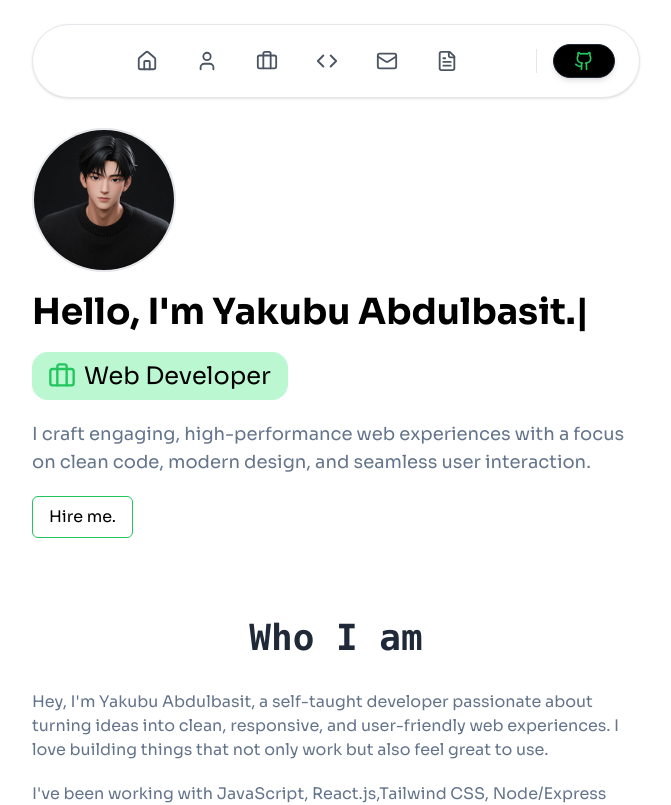
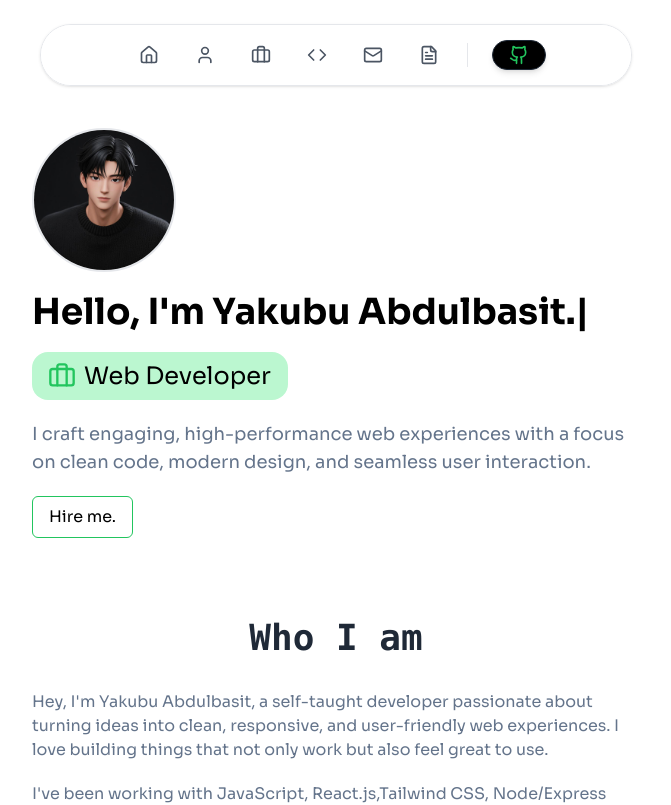
Before and after one commit to zayn-tech-info/me, a React (Vite) app: page / in a window 1280 px wide. Shown: the top 805 px of the page, without its empty margins (304-975 px from the left). Built offline with nearby package versions, Linux system fonts and the light colour scheme.

Commit message:
Refactor Navbar component for improved structure and styling

```diff
--- a/src/App.jsx
+++ b/src/App.jsx
@@ -8,7 +8,7 @@ const App = () => {
   return (
     <div>
       <div className="fixed inset-x-0 top-6 px-4 md:px-8 flex justify-center z-30">
-        <div className="w-1/2 min-w-[300px] max-w-[720px]">
+        <div className="w-full md:w-1/2 md:min-w-[300px] max-w-[720px] px-2">
           <Navbar />
         </div>
       </div>
--- a/src/components/Navbar.jsx
+++ b/src/components/Navbar.jsx
@@ -1,110 +1,78 @@
-import React, { useState } from 'react';
-import { Home, User, Briefcase, Code, Mail, FileText, Github, Menu, X } from 'lucide-react';
+import {
+  Home,
+  User,
+  Briefcase,
+  Code,
+  Mail,
+  FileText,
+  Github,
+} from "lucide-react";
 
 const navItems = [
-  { href: '#home', icon: <Home size={22} />, label: 'Home' },
-  { href: '#about', icon: <User size={22} />, label: 'About' },
-  { href: '#projects', icon: <Briefcase size={22} />, label: 'Projects' },
-  { href: '#skills', icon: <Code size={22} />, label: 'Skills' },
-  { href: '#contact', icon: <Mail size={22} />, label: 'Contact' },
-  { href: '/resume.pdf', icon: <FileText size={22} />, label: 'Resume', download: true },
+  { href: "#home", icon: <Home size={20} />, label: "Home" },
+  { href: "#about", icon: <User size={20} />, label: "About" },
+  { href: "#projects", icon: <Briefcase size={20} />, label: "Projects" },
+  { href: "#skills", icon: <Code size={20} />, label: "Skills" },
+  { href: "#contact", icon: <Mail size={20} />, label: "Contact" },
+  {
+    href: "/resume.pdf",
+    icon: <FileText size={20} />,
+    label: "Resume",
+    download: true,
+  },
 ];
 
-const Navbar = () => {
-  const [menuOpen, setMenuOpen] = useState(false);
-
+// Smooth scroll handler used by nav links
 const handleNavClick = (e, href, external, download) => {
   if (external || download || !href.startsWith("#")) return;
   e.preventDefault();
   const id = href.replace("#", "");
   const el = document.getElementById(id);
-    if (el) {
-      el.scrollIntoView({ behavior: "smooth" });
-    }
-    setMenuOpen(false);
+  if (el) el.scrollIntoView({ behavior: "smooth" });
 };
 
+const Navbar = () => {
   const githubButton = (
     <a
       href="https://github.com/zayn-tech-info"
       target="_blank"
       rel="noopener noreferrer"
-      className="bg-black text-white rounded-full px-5 py-1.5 font-medium shadow-md border border-gray-800 hover:bg-gray-900 hover:scale-105 hover:shadow-lg transition-all duration-300 ease-in-out flex items-center justify-center text-base"
-      style={{ minWidth: '44px' }}
+      className="bg-black text-white rounded-full px-4 py-1 font-medium shadow-md border border-gray-800 hover:bg-gray-900 hover:scale-105 hover:shadow-lg transition-all duration-300 ease-in-out flex items-center justify-center text-sm"
+      style={{ minWidth: "44px" }}
       aria-label="GitHub"
     >
       <Github className="w-5 h-5 text-green-500" />
     </a>
   );
-  const navGridItems = navItems.map(({ href, icon, label, external, download }) => (
-    <a
-      key={label}
-      href={href}
-      target={external ? '_blank' : undefined}
-      rel={external ? 'noopener noreferrer' : undefined}
-      download={download ? 'resume.pdf' : undefined}
-      className="group flex flex-col items-center justify-center rounded-full p-2 bg-transparent text-gray-700 transition-all duration-300 ease-in-out mb-2 focus:outline-none focus:ring-2 focus:ring-green-300"
-      onClick={(e) => handleNavClick(e, href, external, download)}
-    >
-      <span className="flex items-center justify-center w-10 h-10 rounded-full transition-all duration-300 ease-in-out group-hover:bg-green-100 group-hover:shadow-lg group-hover:ring-2 group-hover:ring-green-200 group-hover:text-green-600 group-hover:scale-110">
-        {icon}
-      </span>
-      <span className="text-xs mt-1 transition-opacity duration-300 ease-in-out group-hover:opacity-100 opacity-80">
-        {label}
-      </span>
-    </a>
-  ));
 
   return (
     <div className="w-full flex justify-center">
-      <nav className="relative flex items-center bg-white border border-gray-200 shadow rounded-full px-6 py-2 space-x-4 w-full max-w-4xl fall-in">
-
-        <div className="flex md:hidden w-full items-center justify-between">
-          <button
-            className="p-2 text-gray-600 hover:text-indigo-600 focus:outline-none"
-            onClick={() => setMenuOpen((open) => !open)}
-            aria-label={menuOpen ? 'Close menu' : 'Open menu'}
-          >
-            {menuOpen ? <X size={28} /> : <Menu size={28} />}
-          </button>
-          <div>{githubButton}</div>
-        </div>
-
-        <div className="hidden md:flex items-center flex-1 justify-between w-full">
-          <div className="flex items-center justify-center space-x-1 flex-1">
+      <nav className="relative flex items-center bg-white border border-gray-200 shadow rounded-full px-6 sm:px-8 py-2 w-full max-w-4xl fall-in overflow-x-auto whitespace-nowrap">
+        <div className="flex items-center justify-center w-full">
+          <div className="flex items-center justify-center space-x-1 sm:space-x-3">
             {navItems.map(({ href, icon, label, external, download }) => (
               <a
                 key={label}
                 href={href}
-                target={external ? '_blank' : undefined}
-                rel={external ? 'noopener noreferrer' : undefined}
-                download={download ? 'resume.pdf' : undefined}
-                className="group relative p-2 text-gray-600 transition-all duration-300 ease-in-out rounded-full focus:outline-none focus:ring-2 focus:ring-green-300 flex flex-col items-center justify-center"
+                target={external ? "_blank" : undefined}
+                rel={external ? "noopener noreferrer" : undefined}
+                download={download ? "resume.pdf" : undefined}
+                className="group relative p-0.5 sm:p-1 text-gray-600 transition-all duration-300 ease-in-out rounded-full focus:outline-none focus:ring-2 focus:ring-green-300 flex items-center justify-center"
                 onClick={(e) => handleNavClick(e, href, external, download)}
               >
-                <span className="flex items-center justify-center w-10 h-10 rounded-full transition-all duration-300 ease-in-out group-hover:bg-green-100 group-hover:shadow-lg group-hover:ring-2 group-hover:ring-green-200 group-hover:text-green-600 group-hover:scale-110">
+                <span className="flex items-center justify-center w-7 h-7 sm:w-9 sm:h-9 rounded-full transition-all duration-300 ease-in-out group-hover:bg-green-100 group-hover:shadow-lg group-hover:ring-2 group-hover:ring-green-200 group-hover:text-green-600 group-hover:scale-110">
                   {icon}
                 </span>
-                <span className="absolute left-1/2 -translate-x-1/2 top-full mt-3 whitespace-nowrap rounded-lg bg-gray-900 px-3 py-1 text-sm text-white opacity-0 group-hover:opacity-100 pointer-events-none transition-opacity duration-300 ease-in-out shadow-lg z-10">
+                <span className="absolute left-1/2 -translate-x-1/2 top-full mt-3 whitespace-nowrap rounded-lg bg-gray-900 px-3 py-1 text-sm text-white opacity-0 group-hover:opacity-100 pointer-events-none transition-opacity duration-300 ease-in-out shadow-lg z-10 hidden sm:block">
                   {label}
                 </span>
               </a>
             ))}
           </div>
 
-          <span className="h-6 w-px bg-gray-200 mx-4" />
-          {githubButton}
+          <span className="h-6 w-px bg-gray-200 mx-4 hidden sm:inline-block" />
+          <div className="ml-2">{githubButton}</div>
         </div>
-
-
-
-        {menuOpen && (
-          <div className="absolute top-full left-0 right-5 bg-white border border-gray-200 shadow rounded-b-2xl flex flex-col items-center py-4 z-20 md:hidden animate-fade-in">
-            <div className="grid grid-cols-2 sm:grid-cols-3 gap-2 w-full px-4">
-              {navGridItems}
-            </div>
-          </div>
-        )}
       </nav>
     </div>
   );
```
Lines whose indentation alone changed are shown as unchanged.
